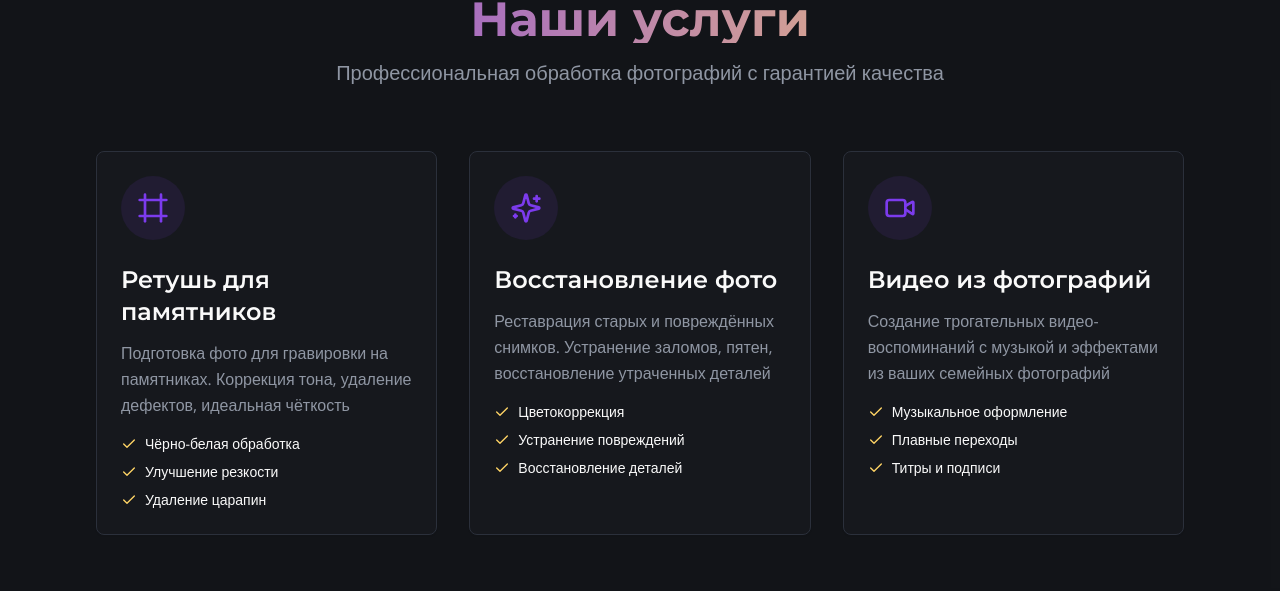
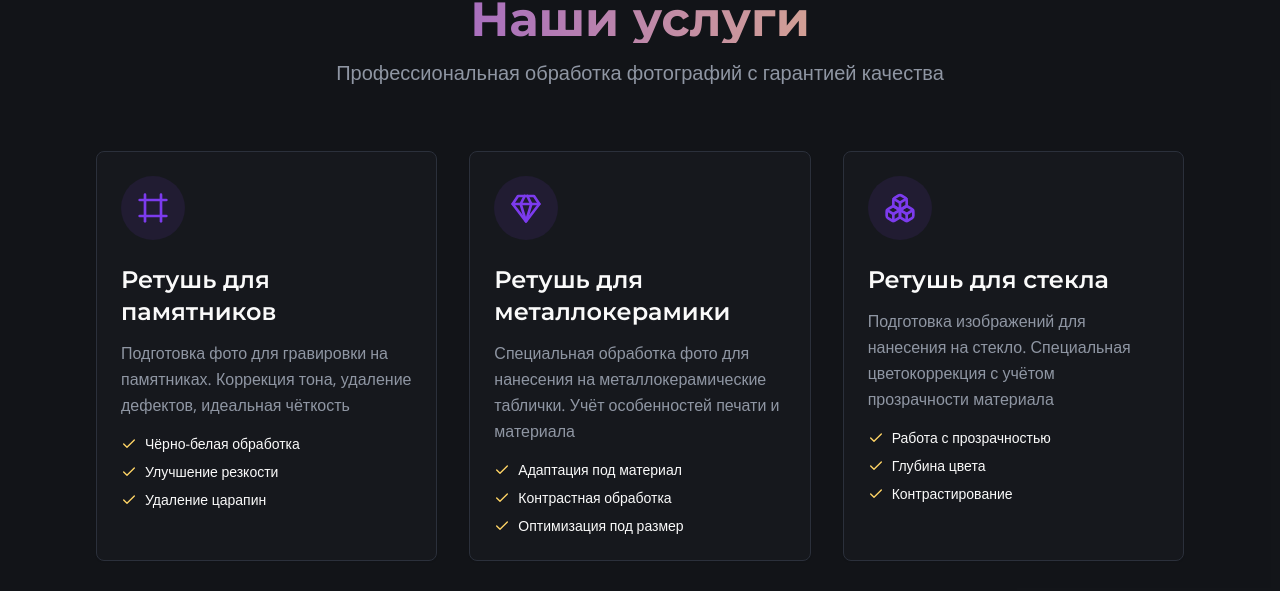
Before and after one commit to pr-poehali-dev/photo-retouching-project, a React (Vite) app: page / in a window 1280 px wide. Shown: the part 683-1274 px from the top of the page. Built offline with nearby package versions, Linux system fonts and the light colour scheme.

Commit message:
Добавлена ретушь для металлокерамики и стекла

```diff
--- a/src/pages/Index.tsx
+++ b/src/pages/Index.tsx
@@ -120,13 +120,25 @@ const Index = () => {
               Профессиональная обработка фотографий с гарантией качества
             </p>
           </div>
-          <div className="grid md:grid-cols-3 gap-8">
+          <div className="grid md:grid-cols-2 lg:grid-cols-3 gap-8">
             {[
               {
                 icon: "Frame",
                 title: "Ретушь для памятников",
                 description: "Подготовка фото для гравировки на памятниках. Коррекция тона, удаление дефектов, идеальная чёткость",
                 features: ["Чёрно-белая обработка", "Улучшение резкости", "Удаление царапин"],
+              },
+              {
+                icon: "Gem",
+                title: "Ретушь для металлокерамики",
+                description: "Специальная обработка фото для нанесения на металлокерамические таблички. Учёт особенностей печати и материала",
+                features: ["Адаптация под материал", "Контрастная обработка", "Оптимизация под размер"],
+              },
+              {
+                icon: "Boxes",
+                title: "Ретушь для стекла",
+                description: "Подготовка изображений для нанесения на стекло. Специальная цветокоррекция с учётом прозрачности материала",
+                features: ["Работа с прозрачностью", "Глубина цвета", "Контрастирование"],
               },
               {
                 icon: "Sparkles",
```
